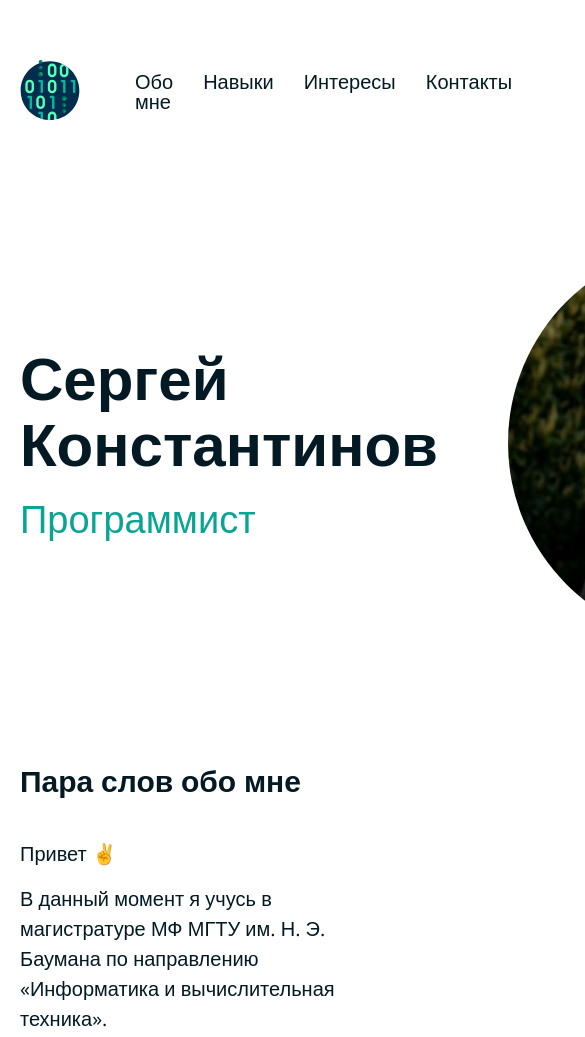
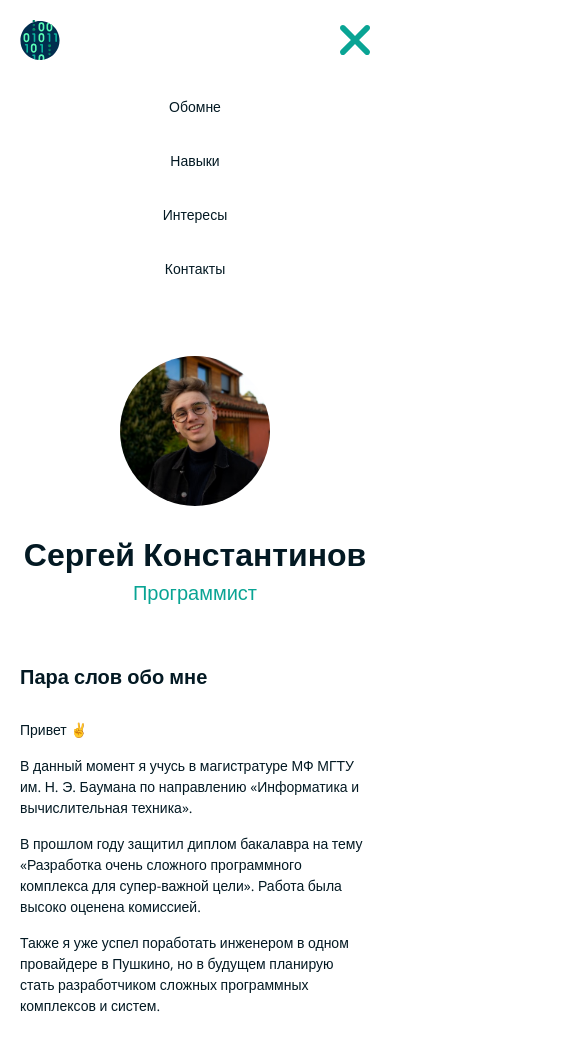
Before and after one commit to DEbasta/TI-2, a plain HTML site: page index.html in a window 390 px wide. Shown: the top 1037 px of the page, 585 px wide, since content can reach past the window. Drawn offline with nearby package versions, Linux system fonts and the light colour scheme.

Commit message:
PushLab6.2

```diff
--- a/css/style.css
+++ b/css/style.css
@@ -307,3 +307,226 @@ p:last-child {
     background-color: var(--black);
     padding: 50px 0;
 }
+/*6.2*/
+.nav-btn {
+    display: none;
+}
+
+.main-header__href {
+    display: block;
+    line-height: 0;
+}
+
+@media screen and (max-width: 1024px) {
+    h1 {
+        font-size: 50px;
+    }
+
+    h2 {
+        font-size: 24px;
+        margin-bottom: 40px;
+    }
+
+    .introProffession {
+        font-size: 28px;
+    }
+
+    body,
+    button,
+    a {
+        font-size: 16px;
+    }
+
+    .introImg {
+        width: 250px;
+        height: 250px;
+    }
+
+    section {
+        margin-bottom: 80px;
+    }
+
+    .main-header {
+        margin-bottom: 80px;
+    }
+}
+
+@media screen and (max-width: 768px) {
+    .intro {
+        flex-direction: column;
+        gap: 30px;
+    }
+
+    .introImg {
+        order: 1;
+    }
+
+    .intro__descriptionWrapper {
+        order: 2;
+        display: flex;
+        flex-direction: column;
+        align-items: center;
+    }
+
+    .introName {
+        margin-bottom: 10px;
+        text-align: center;
+    }
+}
+
+@media screen and (max-width: 650px) {
+    h1 {
+        font-size: 32px;
+    }
+
+    h2 {
+        margin-bottom: 30px;
+    }
+
+    h2, .introProffession {
+        font-size: 20px;
+    }
+
+    body,
+    button,
+    a {
+        font-size: 14px;
+    }
+
+    .main-header {
+        margin-bottom: 60px;
+        padding-top: 20px;
+        flex-direction: column;
+        gap: 20px;
+    }
+
+    .main-header__logo {
+        width: 40px;
+        height: 40px;
+    }
+
+    .main-nav {
+        flex-direction: column;
+    }
+
+    .main-nav__href {
+        text-align: center;
+    }
+
+    .nav-btn {
+        display: block;
+        width: 30px;
+        height: 30px;
+    }
+
+    .nav-btn__close {
+        background-image: url(../img/adaptive/close.svg);
+        border: none;
+        border-radius: 0;
+    }
+
+    .nav-btn__open {
+        background-image: url(../img/adaptive/burger.svg);
+        border: none;
+        border-radius: 0;
+    }
+
+    button:hover {
+        background-color: transparent;
+    }
+
+    .main-header-wrap {
+        width: 100%;
+        display: flex;
+        align-items: center;
+        justify-content: space-between;
+    }
+
+    .introImg {
+        width: 150px;
+        height: 150px;
+    }
+
+    .skillsInfo {
+        margin-bottom: 30px;
+    }
+
+    .contact {
+        margin-bottom: 30px;
+    }
+
+    .contact-link {
+        padding: 8px 0 8px 42px;
+    }
+
+    .container {
+        padding: 0 20px;
+    }
+
+    .main-footer {
+        padding: 30px 0;
+    }
+
+    section {
+        margin-bottom: 60px;
+    }
+
+    .main-header {
+        margin-bottom: 60px;
+    }
+
+    .main-nav a {
+        padding: 20px 30px;
+    }
+
+    .main-nav a:hover {
+        color: var(--black);
+    }
+
+    .skill-level {
+        margin: 4px 0 24px;
+    }
+
+    .main-nav__closed {
+        display: none;
+    }
+}
+
+@media screen and (max-width: 550px) {
+    .skillsInfo {
+        flex-direction: column;
+        align-items: flex-start;
+        gap: 20px;
+    }
+
+    .skillsButtons {
+        flex-direction: column;
+        align-items: flex-start;
+        width: 100%;
+        gap: 10px;
+    }
+
+    .skills__button {
+        width: 100%;
+    }
+}
+
+@media screen and (max-width: 360px) {
+    .contact {
+        flex-direction: column;
+        gap: 15px;
+        margin-bottom: 20px;
+    }
+
+    section {
+        margin-bottom: 50px;
+    }
+
+    .main-header {
+        margin-bottom: 50px;
+    }
+
+    .social {
+        gap: 15px;
+    }
+}
--- a/index.html
+++ b/index.html
@@ -15,17 +15,20 @@
 <body>
     <div class="container">
         <header class="main-header">
-            <a><img src="img/main-logo.svg" width="60" height="60" alt="logo"></a>
+            <div class="main-header-wrap">
+                <a class="main-header__href"><img class="main-header__logo" src="img/main-logo.svg" width="60" height="60" alt="logo"></a>
+                <button class="nav-btn nav-btn__close"><span class="visually-hidden">Закрыть меню</span></button>
+              </div>
             <nav class="main-nav">
-            <a href="#aboutMe">Обо мне</a>
-            <a href="#skills">Навыки</a>
-            <a href="#interests">Интересы</a>
-            <a href="#contacts">Контакты</a>
-            </nav>
+                <a class="main-nav__href" href="#aboutMe">Обомне</a>
+                <a class="main-nav__href" href="#skills">Навыки</a>
+                <a class="main-nav__href" href="#interests">Интересы</a>
+                <a class="main-nav__href" href="#contacts">Контакты</a>
+              </nav>
         </header>
         <main>
             <section class="intro">
-                <div>
+                <div class="intro__descriptionWrapper">
                     <h1 class="introName">Сергей Константинов</h1>
                     <p class="introProffession">Программист</p>
                 </div>
@@ -45,8 +48,8 @@
                     <h2>Мои навыки</h2>
                     <div class="skillsButtons">
                         <p>Сортировать</p>
-                        <button>По названию</button>
-                        <button>По уровню</button>
+                        <button class="skills__button" data-type="name">По названию</button>
+                        <button class="skills__button" data-type="level">По уровню</button>
                     </div>
                 </div>
                 <dl class="skill-list">
@@ -87,7 +90,8 @@
                     <li class="social-link social-link_gitlab"><a><span class="visually-hidden">GitLab</span></a></li>
                     <li class="social-link social-link_instagram"><a><span class="visually-hidden">Instagram</span></a></li>
                     <li class="social-link social-link_telegram"><a><span class="visually-hidden">Telegram</span></a></li>
-                    <li class="social-link social-link_vk"><a><span class="visually-hidden">Vk</span></a></li>
+                    <li class="social-link social-link_vk"><a><span class="visually-hidden">VK</span></a></li>
+                    <li><a class="social-link social-link_vk"><span class="visually-hidden">VK</span></a></li>
                 </ul>
             </section>
         </main>
```
Also changed, not shown: img/adaptive/burger.svg (added), img/adaptive/close.svg (added), 1 other file.
